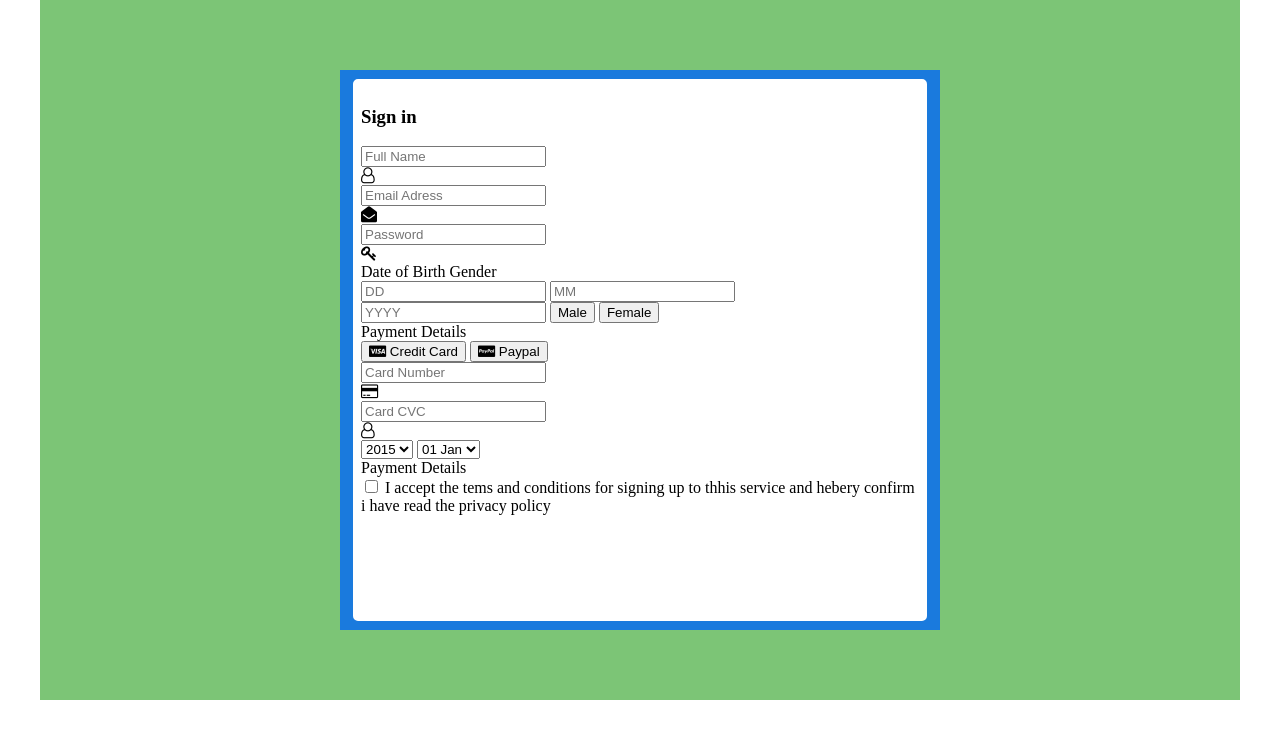
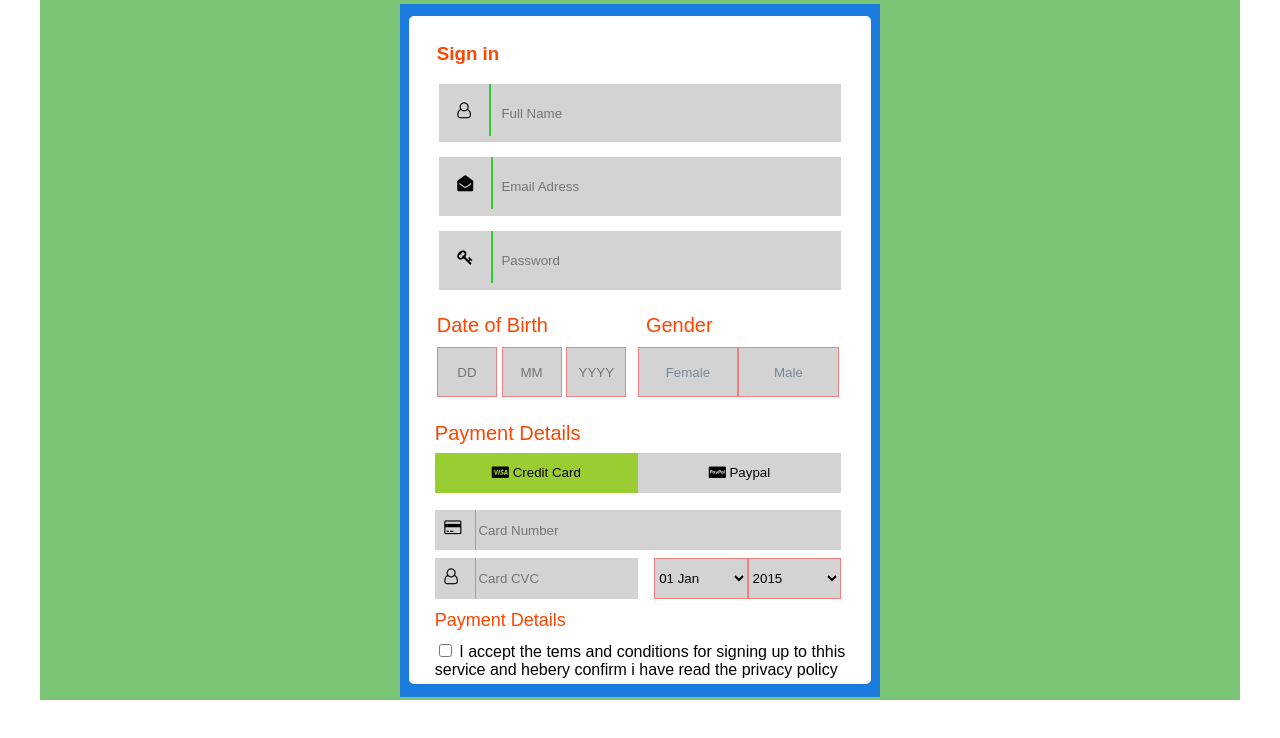
Before and after one commit to khanh28082001/btweb, a plain HTML site: page BT3/lab4/index.html in a window 1280 px wide. Drawn offline with Linux system fonts and the light colour scheme.

Commit message:
Update style.css

```diff
--- a/BT3/lab4/style.css
+++ b/BT3/lab4/style.css
@@ -1,21 +1,22 @@
-body {
+html,body {
+    font-family: Arial;
     margin: 0;
     box-sizing: border-box;
+
 }
 
 
-
 #container {
-background: #7CC576;
+    background: #7CC576;
     width: 1200px;
     margin: auto;
     height: 700px;
     display: flex;
 }
 
-#container #navv{
-    width: 50%;
-    height: 80%;
+#container #navv {
+    width: 40%;
+    height: 99%;
     background: #1a7add;
     display: flex;
     margin: auto;
@@ -31,3 +32,207 @@ background: #7CC576;
 
 
 }
+nav #contact{
+    color: orangered;
+    margin-left: 20px;
+}
+
+nav #inp {
+    background: white;
+    height: 30%;
+    width: 90%;
+    margin: auto;
+}
+
+nav #inp #fulln, #email, #pass {
+    margin-top: 15px;
+    width: 100%;
+    height: 30%;
+    background: lightgray;
+
+}
+
+nav #inp #fulln #nameinput, #mailinput, #passinput {
+    width: 85%;
+    height: 100%;
+    box-sizing: border-box;
+    background: lightgray;
+    border: none;
+
+    float: right;
+    clear: left;
+
+}
+
+nav #inp #fulln .nameicon {
+    background: lightgray;
+    height: 100%;
+    width: 15%;
+}
+
+nav #inp #fulln .icon {
+    padding: 30%;
+
+    border-right: 2px solid limegreen;
+}
+
+nav #inp #email .nameicon {
+    background: lightgray;
+    height: 100%;
+    width: 15%;
+}
+
+nav #inp #email .icon {
+    padding: 30%;
+    border-right: 2px solid limegreen;
+
+}
+
+nav #inp #pass .nameicon {
+    background: lightgray;
+    height: 100%;
+    width: 15%;
+}
+
+nav #inp #pass .icon {
+    padding: 30%;
+    border-right: 2px solid limegreen;
+
+}
+nav #date {
+    margin-top: 35px;
+    margin-left: 20px;
+    height: 15%;
+    width: 90%;
+
+}
+
+nav #date #top{
+    font-size: 20px;
+    color: orangered;
+}
+nav #date #top #dob{
+    display: inline-block;
+   margin-bottom: 10px;
+}
+nav #date #top #gen{
+    display: inline-block;
+    margin-bottom: 10px;
+   padding-left: 23%;
+}
+nav #date #inleft .inputl{
+display: inline-block;
+    width: 15%;
+    height: 50px;
+box-sizing: border-box;
+    background-color: lightgray;
+    border: 1px solid lightcoral;
+
+}
+nav #date #inleft .inputl::placeholder{
+    text-align: center;
+}
+nav #date #inleft button{
+    display: inline-block;
+    width: 25%;
+    height: 50px;
+    float: right;
+    box-sizing: border-box;
+    background-color: lightgray;
+    border: 1px solid lightcoral;
+}
+nav #date #inleft button span{
+    color: lightslategray;
+}
+nav #payment{
+    margin-top: 10px;
+    margin-left: 18px;
+    width: 91%;
+    box-sizing: border-box;
+    height: 25%;
+}
+nav #payment #detai>label{
+    font-size: 20px;
+    color: orangered;
+}
+nav #payment #cre{
+    width: 100%;
+    height: 30%;
+    margin-top: 8px;
+}
+nav #payment #cre button{
+    display: inline-block;
+    width: 50%;
+    height: 40px;
+    background-color: lightgray;
+    border: none;
+    float: left;
+    clear: right;
+}
+nav #payment #cre #buttoncre{
+    background-color: yellowgreen;
+}
+nav #payment #card,#cvc{
+    width: 100%;
+    height: 25%;
+    margin-top: 8px;
+}
+nav #payment #card input{
+   height: 100%;
+    width: 90%;
+    float: right;
+box-sizing: border-box;
+    border: none;
+    border-left: 1px solid lightcoral;
+    background:lightgray;
+
+}
+nav #payment #card .icon{
+    height: 100%;
+    width: 10%;
+    background:lightgray;
+    box-sizing: border-box;
+}
+nav #payment #card .icon i{
+    padding: 23%;
+
+
+}
+nav #payment #cvc input{
+    height: 100%;
+    width: 40%;
+    box-sizing: border-box;
+    border: none;
+    border-left: 1px solid lightcoral;
+    background:lightgray;
+}
+nav #payment #cvc .icon{
+    height: 100%;
+    width: 10%;
+    background:lightgray;
+    box-sizing: border-box;
+    float: left;
+}
+nav #payment #cvc .icon i{
+    padding: 23%;
+
+}
+nav #payment #cvc select{
+    float: right;
+    width: 23%;
+    height: 100%;
+    border: 1px solid lightcoral;
+    background:lightgray;
+}
+nav #terms {
+    margin-top: 25px;
+    margin-left: 18px;
+    width: 92%;
+    box-sizing: border-box;
+}
+nav #terms>label{
+    display: block;
+margin-bottom: 10px;
+    color: orangered;
+    font-size: 18px;
+}
```
